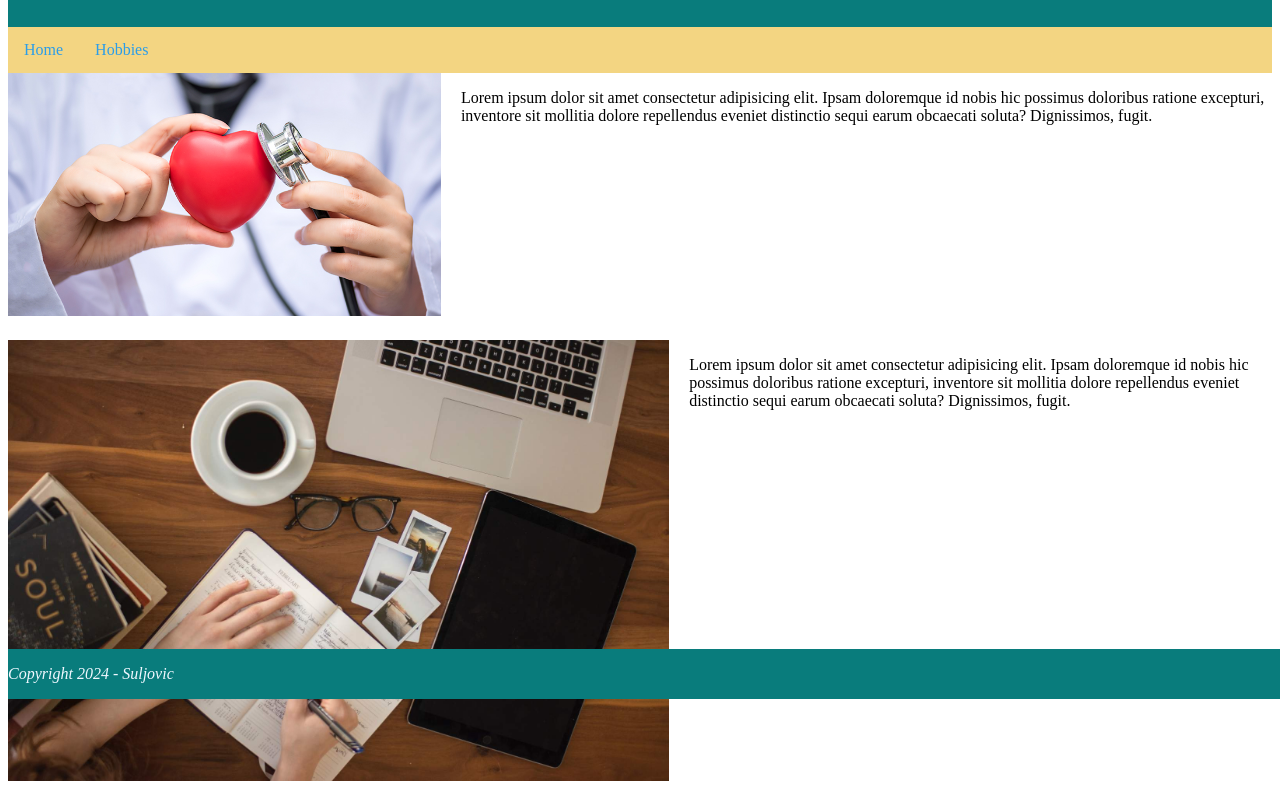
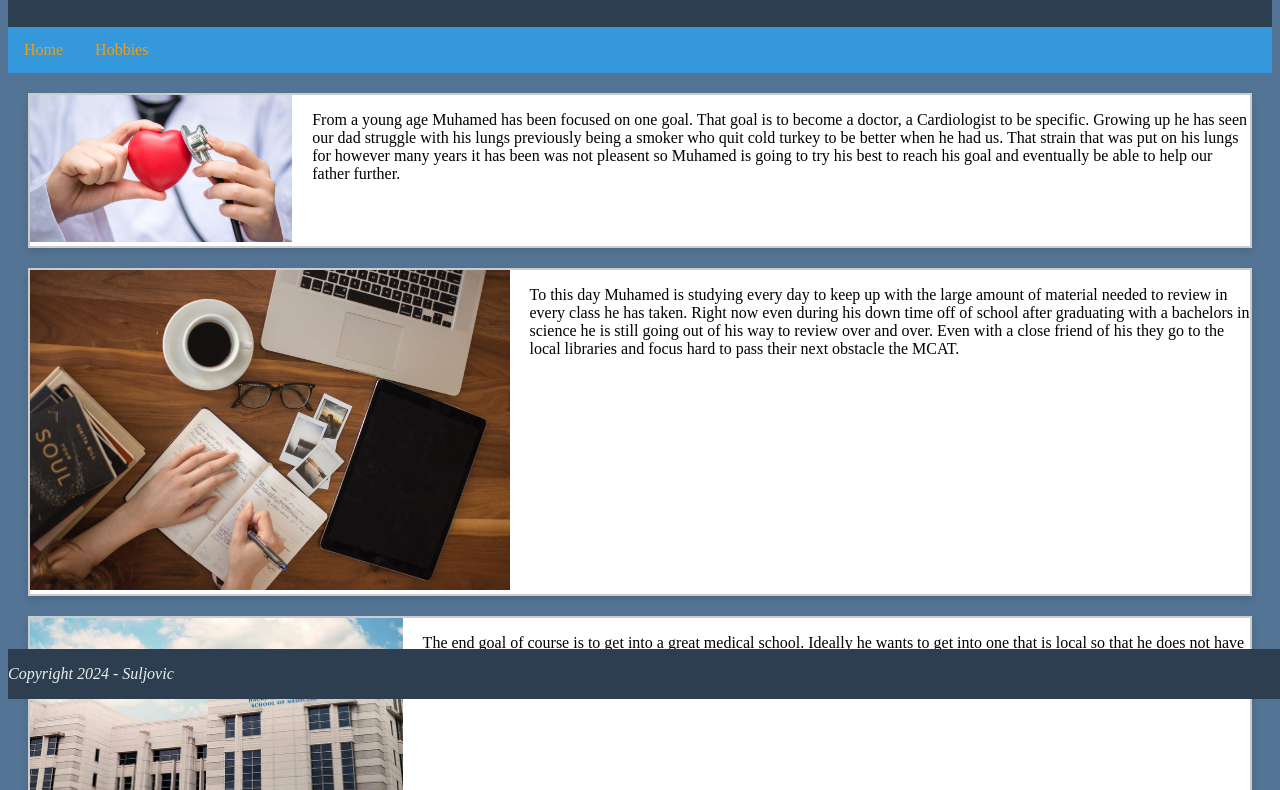
Before and after one commit to FatihSul/bioSite, a plain HTML site: page about.html in a window 1280 px wide. Shown: the part 101-891 px from the top of the page. Drawn offline with Linux system fonts and the light colour scheme.

Commit message:
added css revision and text within hobbies and about

```diff
--- a/about.html
+++ b/about.html
@@ -22,7 +22,7 @@
                 <img src="./images/Cardiologist.jpg" alt="Cardiologist photo">
             </div>
             <div class="text-container">
-                <p>Lorem ipsum dolor sit amet consectetur adipisicing elit. Ipsam doloremque id nobis hic possimus doloribus ratione excepturi, inventore sit mollitia dolore repellendus eveniet distinctio sequi earum obcaecati soluta? Dignissimos, fugit. </p>
+                <p>From a young age Muhamed has been focused on one goal. That goal is to become a doctor, a Cardiologist to be specific. Growing up he has seen our dad struggle with his lungs previously being a smoker who quit cold turkey to be better when he had us. That strain that was put on his lungs for however many years it has been was not pleasent so Muhamed is going to try his best to reach his goal and eventually be able to help our father further.</p>
             </div>
         </div>
 
@@ -31,7 +31,7 @@
                 <img src="./images/Studying.jpg" alt="Image of someone studying">
             </div>
             <div class="text-container">
-                <p>Lorem ipsum dolor sit amet consectetur adipisicing elit. Ipsam doloremque id nobis hic possimus doloribus ratione excepturi, inventore sit mollitia dolore repellendus eveniet distinctio sequi earum obcaecati soluta? Dignissimos, fugit.</p>
+                <p>To this day Muhamed is studying every day to keep up with the large amount of material needed to review in every class he has taken. Right now even during his down time off of school after graduating with a bachelors in science he is still going out of his way to review over and over. Even with a close friend of his they go to the local libraries and focus hard to pass their next obstacle the MCAT.</p>
             </div>
         </div>
 
@@ -40,7 +40,7 @@
                 <img src="./images/MedicalSchool.jpg" alt="Image of Medical School">
             </div>
             <div class="text-container">
-                <p>Lorem ipsum dolor sit amet consectetur adipisicing elit. Ipsam doloremque id nobis hic possimus doloribus ratione excepturi, inventore sit mollitia dolore repellendus eveniet distinctio sequi earum obcaecati soluta? Dignissimos, fugit.</p>
+                <p>The end goal of course is to get into a great medical school. Ideally he wants to get into one that is local so that he does not have to travel as far or worse even dorm maybe a state away for the next four years. That time away from family is not ideal for anyone.</p>
             </div>
         </div>
     </div>
--- a/style.css
+++ b/style.css
@@ -1,31 +1,38 @@
-header{
-    background-color: rgb(9, 124, 124);
+body {
+    background-color: #537494;
+}
+
+header {
+    background-color: #2c3e50;
     color: white;
     padding: 20px;
     text-align: center;
 }
 
-nav{
+nav {
     overflow: hidden;
-    background-color: rgb(243, 213, 130);
-    border-bottom: 15px;
-    border-bottom: rgb(212, 255, 94);
+    background-color: #3498db;
 }
 
-nav a{
+nav a {
     float: left;
     display: block;
-    color: rgb(43, 157, 233);
+    color: #f39c12;
     text-align: center;
     padding: 14px 16px;
     text-decoration: none;
 }
 
-nav a:hover{
-    background-color: blueviolet;
-    color: darkblue;
+nav a:hover {
+    background-color: #9b59b6;
+    color: #2980b9;
 }
 
+.bio{
+    font-size: 23px;
+    flex: 1;
+    margin-right: 40px;
+}
 
 #container{
     display: flex;
@@ -34,7 +41,7 @@ nav a:hover{
 
 .portrait{
     flex: 1;
-    margin-right: 20px;
+    margin-: 20px;
 }
 
 img{
@@ -42,13 +49,12 @@ img{
     height: auto;
 }
 
-.bio{
-    flex: 1;
-}
-
 .set {
     display: flex;
-    margin-bottom: 20px;
+    margin: 20px;
+    border: 2px solid #ccc;
+    box-shadow: 0 4px 8px rgba(0, 0, 0, 0.1);
+    background-color: #fff;
 }
 
 .about-container {
@@ -64,15 +70,15 @@ img{
     margin-left: 20px;
 }
 
-footer{
-    background-color: rgb(9, 124, 124);
+footer {
+    background-color: #2c3e50;
     position: fixed;
     bottom: 0;
     width: 100%;
     text-align: left;
 }
 
-footer p{
-    color: aliceblue;
+footer p {
+    color: #ecf0f1;
     font-style: italic;
 }
```
Also changed, not shown: hobbies.html (+3 -3 lines).
